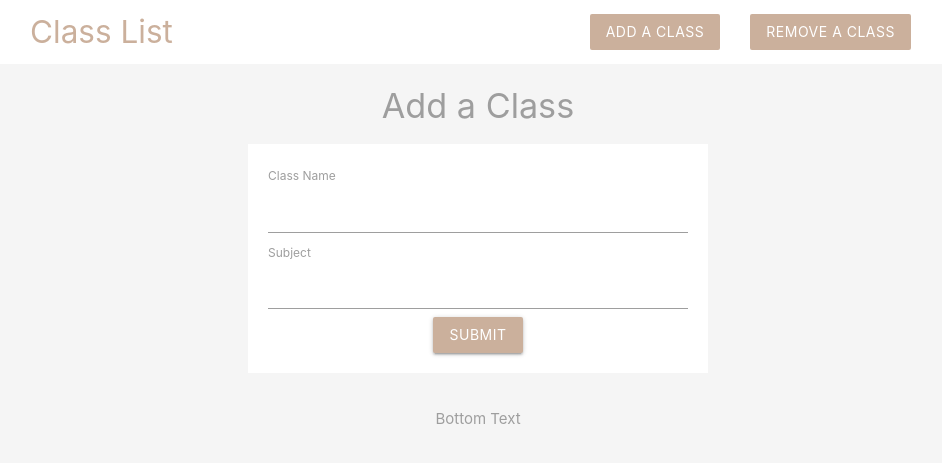
After one commit to paolo-ortiz/CS122-Project, a PHP site: page /Input2addClass.php in a window 1280 px wide. The commit adds this page. Shown: the top 463 px of the page, without its empty margins (162-1104 px from the left). Run offline with PHP 8.4, Linux system fonts and the light colour scheme.

Commit message:
Can submit data, no MySQL yet

```diff
--- /dev/null
+++ b/Input2addClass.php
@@ -0,0 +1,68 @@
+<?php
+
+	$className = $subject = ""; //initialize values
+	$errors = array("className"=>"", "subject"=>""); //create array for errors
+
+	//for sending the input to server
+	if (isset($_POST["submit"])) {
+
+		//CHECK IF FIELDS ARE EMPTY
+		//check teacher name
+		if (empty($_POST["className"])) {
+			$errors["className"] = "Class Name is required <br />";
+		} else {
+			$className = $_POST["className"];
+		}
+		//check class name
+		if (empty($_POST["subject"])) {
+			$errors["subject"] = "Subject is required <br />";
+		} else {
+			$subject = $_POST["subject"];
+		}
+
+		//if there are no errors, redirect to homepage
+		//if there are errors in $errors array, do nothing
+		if (array_filter($errors)) {
+			//do nothing
+		} else {
+			header('Location: index.php'); //redirect to homepage
+		}
+
+	} //END OF POST
+
+
+
+?>
+
+<!DOCTYPE html>
+<html>
+
+	<?php include("templates/Input2 header.php") ?>
+
+	<section class="container grey-text">
+		<h4 class="center">Add a Class</h4>
+
+		<!--Input Info-->
+		<form class="white" action="Input2addClass.php" method="POST">
+
+			<!--CLASS NAME FIELD-->
+			<label>Class Name</label>
+			<input type="text" name="className" value="<?php echo htmlspecialchars($className) ?>">
+			<div class="red-text"><?php echo $errors["className"]; ?></div>
+
+			<!--SUBJECT FIELD-->
+			<label>Subject</label>
+			<input type="text" name="subject" value="<?php echo htmlspecialchars($subject) ?>">
+			<div class="red-text"><?php echo $errors["subject"]; ?></div>
+
+			<div class="center">
+				<input type="submit" name="submit" value="submit" class="btn brand" z-depth-0>
+			</div>
+		</form>
+
+	</section>
+
+	<?php include("templates/Input2 footer.php") ?>
+
+</body>
+</html>
--- a/templates/Input2 header.php
+++ b/templates/Input2 header.php
@@ -3,11 +3,16 @@
 	 <link rel="stylesheet" href="https://cdnjs.cloudflare.com/ajax/libs/materialize/1.0.0/css/materialize.min.css">
 
 	 <style type="text/css">
-	 	.brand{
+	 	.brand {
 	 		background: #cbb09c !important;
 	 	}
-	 	.brand-text{
+	 	.brand-text {
 	 		color: #cbb09c !important;
+	 	}
+	 	form {
+	 		max-width: 460px;
+	 		margin: 20px auto;
+	 		padding: 20px;
 	 	}
 	 </style>
 </head>
```
